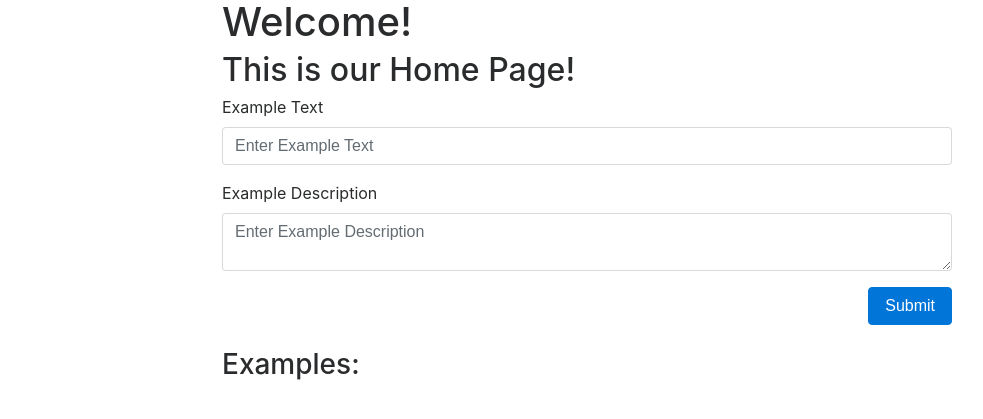
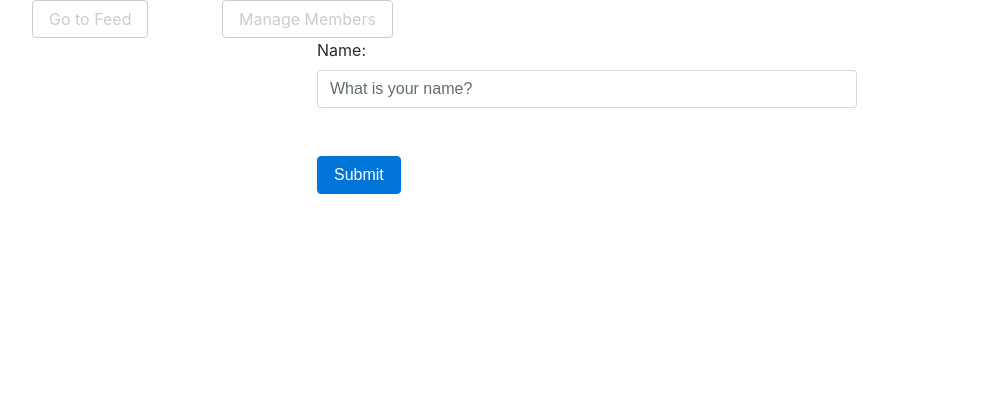
Before and after one commit to AlanKMiller1501/Project2, a Node server app: page / in a window 1280 px wide. Shown: the top 419 px of the page, without its empty margins (53-1036 px from the left). Run offline with Node 20, Linux system fonts and the light colour scheme; data that the repository does not hold is empty; some libraries are stand-ins or nearby versions.

Commit message:
added Adam's member model and view

```diff
--- a/config/config.json
+++ b/config/config.json
@@ -1,8 +1,8 @@
 {
   "development": {
     "username": "root",
-    "password": null,
-    "database": "exampledb",
+    "password": "Turkey12!",
+    "database": "sequelize_beers",
     "host": "localhost",
     "dialect": "mysql"
   },
--- a/public/js/index.js
+++ b/public/js/index.js
@@ -12,19 +12,19 @@ var API = {
         "Content-Type": "application/json"
       },
       type: "POST",
-      url: "api/examples",
+      url: "api/members",
       data: JSON.stringify(example)
     });
   },
   getExamples: function() {
     return $.ajax({
-      url: "api/examples",
+      url: "api/members",
       type: "GET"
     });
   },
   deleteExample: function(id) {
     return $.ajax({
-      url: "api/examples/" + id,
+      url: "api/members/" + id,
       type: "DELETE"
     });
   }
@@ -36,7 +36,7 @@ var refreshExamples = function() {
     var $examples = data.map(function(example) {
       var $a = $("<a>")
         .text(example.text)
-        .attr("href", "/example/" + example.id);
+        .attr("href", "/members/" + example.id);
 
       var $li = $("<li>")
         .attr({
--- a/routes/htmlRoutes.js
+++ b/routes/htmlRoutes.js
@@ -3,7 +3,7 @@ var db = require("../models");
 module.exports = function(app) {
   // Load index page
   app.get("/", function(req, res) {
-    db.Example.findAll({}).then(function(dbExamples) {
+    db.Member.findAll({}).then(function(dbExamples) {
       res.render("index", {
         msg: "Welcome!",
         examples: dbExamples
@@ -12,9 +12,17 @@ module.exports = function(app) {
   });
 
   // Load example page and pass in an example by id
-  app.get("/example/:id", function(req, res) {
+  app.get("/members/:id", function(req, res) {
     db.Example.findOne({ where: { id: req.params.id } }).then(function(dbExample) {
       res.render("example", {
+        example: dbExample
+      });
+    });
+  });
+
+  app.get("/members/:id", function(req, res) {
+    db.Example.findOne({ where: { id: req.params.id } }).then(function(dbExample) {
+      res.render("post", {
         example: dbExample
       });
     });
--- a/views/example.handlebars
+++ b/views/example.handlebars
@@ -5,12 +5,12 @@
         <div class="card-body">
           <h5 class="card-title">Example</h5>
           <p>
-            <strong>ID</strong>: {{example.id}}</p>
+            <strong>ID</strong>: {{members.id}}</p>
           <p>
           <p>
-            <strong>Text</strong>: {{example.text}}</p>
+            <strong>Text</strong>: {{members.text}}</p>
           <p>
-            <strong>Description:</strong> {{example.description}}</p>
+            {{!-- <strong>Description:</strong> {{example.description}}</p> --}}
             <a href="/">← Back To Home</a>
         </div>
       </div>
--- a/views/index.handlebars
+++ b/views/index.handlebars
@@ -1,33 +1,24 @@
-<div id="home">
-  <div class="container">
-    <div class="row">
-      <div class="col-8 offset-2">
-        <h1>{{msg}}</h1>
-        <h2>This is our Home Page!</h2>
-        <form class="clearfix mb-4" action="POST">
-          <div class="form-group">
-            <label for="example-text">Example Text</label>
-            <input type="text" id="example-text" class="form-control" aria-describedby="example-text" placeholder="Enter Example Text">
-          </div>
-          <div class="form-group">
-            <label for="example-description">Example Description</label>
-            <textarea class="form-control" id="example-description" aria-describedby="example-description" placeholder="Enter Example Description"></textarea>
-          </div>
-          <button id="submit" class="btn btn-primary float-right">Submit</button>
-        </form>
-        <h3>Examples:</h3>
-        <ul id="example-list" class="list-group">
-          {{#each examples}}
-          <li data-id="{{this.id}}" class="list-group-item">
-            <a href="example/{{this.id}}">{{this.text}}</a>
-            <button class="btn btn-danger float-right delete">ｘ</button>
-          </li>
-          {{/each}}
-        </ul>
+ <div class="container hidden">
+        <div class="row top-30">
+      <div class="col-md-2 col-sm-2">
+        <a class="btn btn-outline-secondary" href="/feed">Go to Feed</a>
+      </div>
+      <div class="col-md-2 col-sm-2">
+        <a class="btn btn-outline-secondary" href="/members">Manage Members</a>
       </div>
     </div>
-  </div>
-</div>
-
-<script type="text/javascript" src="https://cdnjs.cloudflare.com/ajax/libs/jquery/3.2.1/jquery.min.js"></script>
-<script src="/js/index.js"></script>
+        <div class="row">
+            <div class="col-md-6 offset-md-3">
+                <form id="members">
+                    <div class="form-group">
+                        <label for="title">Name:</label>
+                        <input placeholder="What is your name?" type="text" class="form-control" id="member_name">
+                        <br />
+                        <br />
+                        <button type="submit" class="btn btn-primary">Submit</button>
+                    </div>
+                </form>
+            </div>
+        </div>
+    </div>
+    <script src="js/members.js" type="text/javascript"></script>
```
Also changed, not shown: models/example.js (deleted, +0 -7 lines), models/members.js (added, +11 -0 lines), models/post.js (added, +28 -0 lines), models/schema.sql (+2 -5 lines), routes/apiRoutes.js (+6 -6 lines), routes/postRoute.js (added, +77 -0 lines), views/post.handlebars (added), 1 other file.
